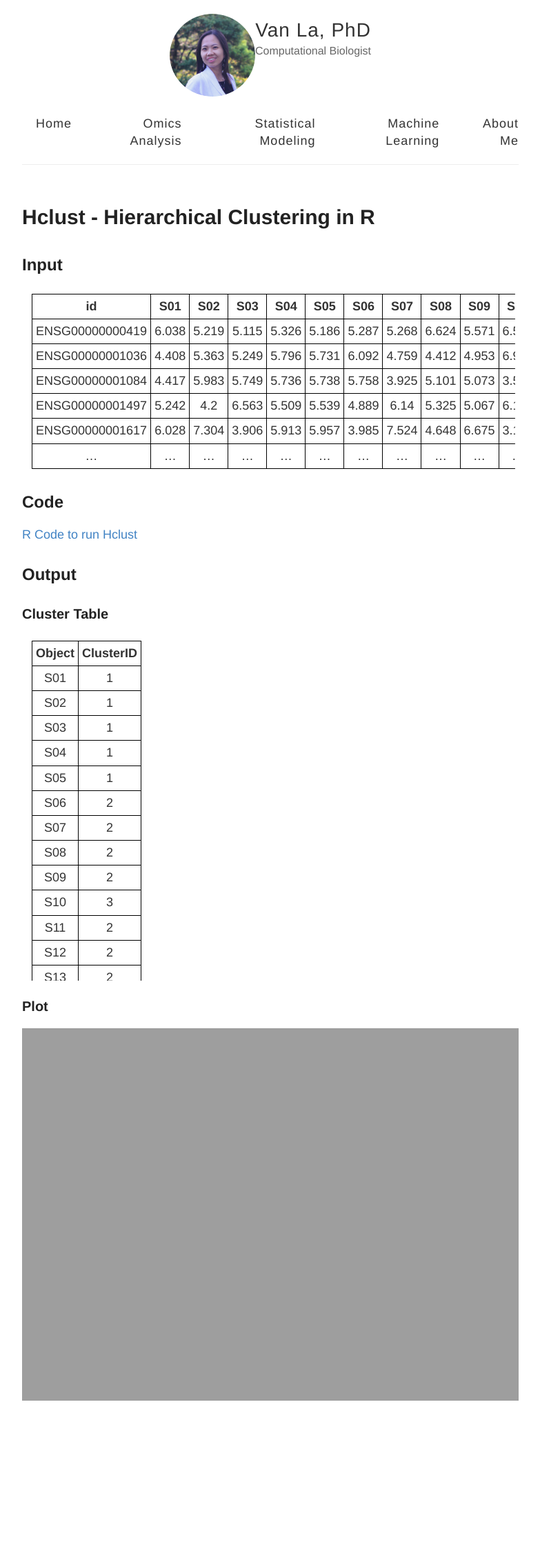
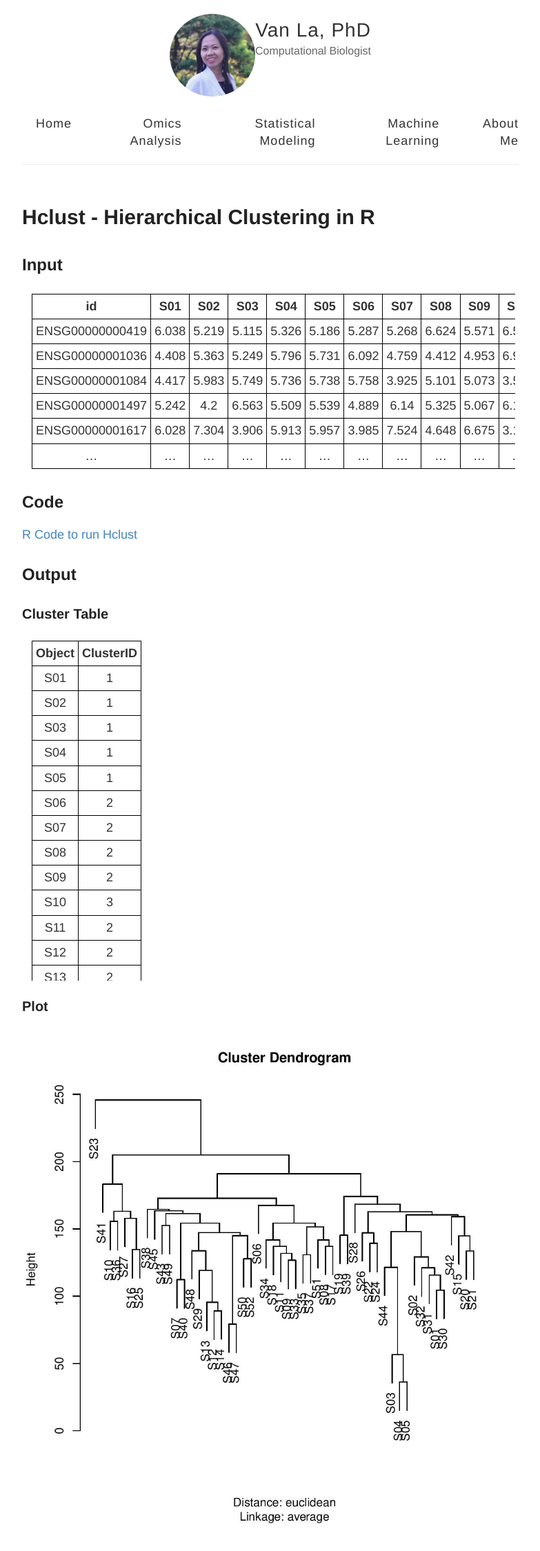
Before and after one commit to vanngocthuyla/vanngocthuyla.github.io, a Jekyll site: the page built from posts/ML/hclust.md, in a window 1280 px wide. Shown: the top 2249 px of the page at 69% size, without its empty margins (248-1031 px from the left). Built offline with Jekyll 4.4.1, drawn with Linux system fonts in a browser that asks for light colours; our own code applies the rules of GitHub Pages for plain Markdown files.

Commit message:
Update hclust.md

```diff
--- a/posts/ML/hclust.md
+++ b/posts/ML/hclust.md
@@ -75,4 +75,4 @@
 
 ### Plot
 
-<img src='https://vanngocthuyla.github.io/images/omics/Hclust_Plot.jpg' width="800">
+<img src='https://vanngocthuyla.github.io/images/ML/Hclust_Plot.jpg' width="800">
```
